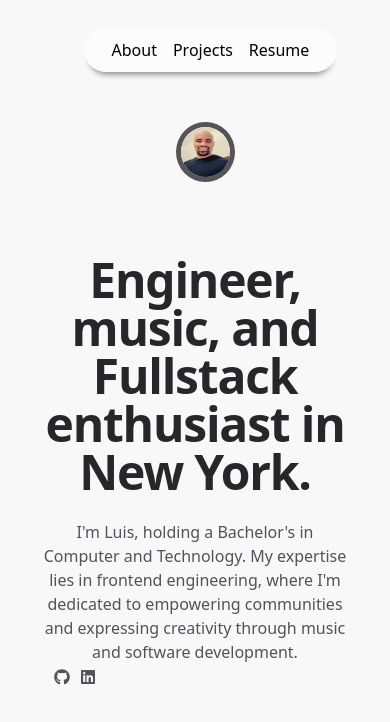
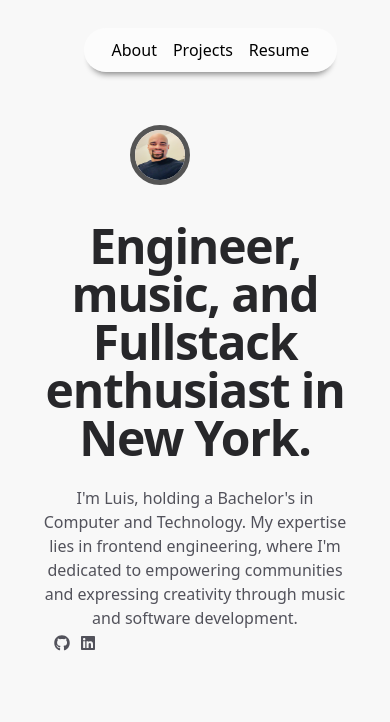
Before and after one commit to Luisfeliz3/new_portfolio, a React (Create React App) app: page / in a window 390 px wide. Shown: the top 722 px of the page. Built offline with nearby package versions, Linux system fonts and the light colour scheme.

Commit message:
Mobile responsive fix v1.0.6

```diff
--- a/src/App.css
+++ b/src/App.css
@@ -32,6 +32,7 @@ body{
 
     width: 80%;
     right: -10px;
+    top: 150px;
     }
 
     h1.details-title {
--- a/src/Components/Nav/style.css
+++ b/src/Components/Nav/style.css
@@ -15,8 +15,11 @@ div.nav-container{
 
 
  img.portfolio_image{
+position:absolute;
+right: 150px;
+top: 120px;
 
-margin: 98px 24px 15px 176px;
+
 
 }
 
```
